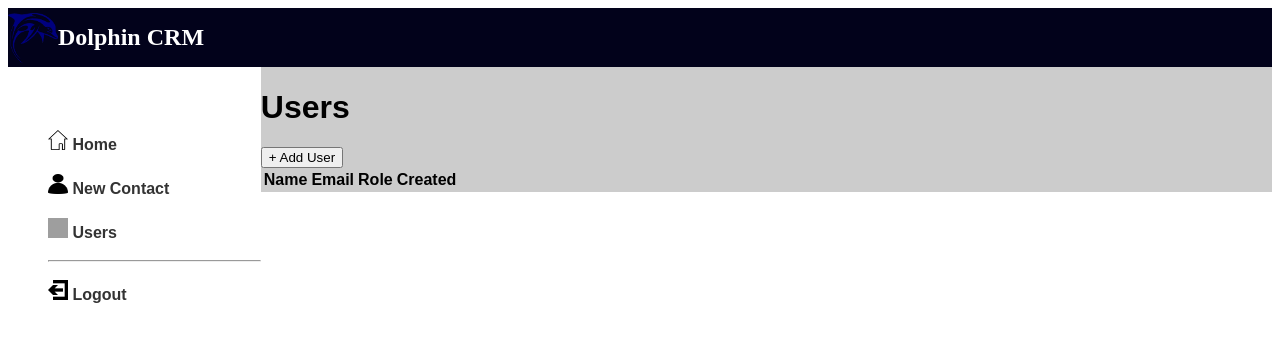
After one commit to jadaannv/info2180-project2, a PHP site: page /userList.php in a window 1280 px wide. The commit adds this page. Shown: the top 342 px of the page. Run offline with PHP 8.4, Linux system fonts and the light colour scheme; lists and menus that the app fills with data are empty; grey boxes are pictures that could not be loaded.

Commit message:
Updated Files

```diff
--- /dev/null
+++ b/aside.php
@@ -0,0 +1,32 @@
+<aside>
+  <nav>
+      <ul>
+        <li>
+          <a href="index.php">
+            <img src="home-icon.png" alt="Home Icon" width="20" height="20">
+            Home
+          </a>
+        </li>
+        <li>
+        <a href="index.php">
+          <img src="contact-icon.png" alt="Home Icon" width="20" height="20">
+          New Contact
+        </a>
+      </li>
+      <li>
+      <a href="userList.php">
+          <img src="users-icon.png" alt="Home Icon" width="20" height="20">
+          Users
+        </a>
+      </li>
+      <hr>
+      <li>
+      <a href="index.html">
+          <img src="logout-icon.png" alt="Home Icon" width="20" height="20">
+          Logout
+        </a>
+      </li>
+        <!-- Add more navigation links as needed -->
+      </ul>
+    </nav>
+</aside>
--- /dev/null
+++ b/header.php
@@ -0,0 +1,2 @@
+<img src = "dolphin.png" alt="Image of dolphin" width = "50" height ="50" />
+<h1>Dolphin CRM</h1>
--- a/styles.css
+++ b/styles.css
@@ -23,7 +23,7 @@ aside{
 
 main{
     grid-column: 2;
-    background-color: blanchedalmond;
+    background-color: #CCCCCC;
 }
 footer{
     text-align: center;
--- /dev/null
+++ b/userList.php
@@ -0,0 +1,38 @@
+<!DOCTYPE html>
+<html lang="en">
+<head>
+ <meta charset="UTF-8">
+ <meta name="viewport" content="width=device-width, initial-scale=1.0">
+ <title>List of Users</title>
+ <link rel="stylesheet" href="styles.css">
+ <link rel="stylesheet" href="list-of-users.css">
+</head>
+<body>
+    <header>
+    <?php include 'header.php';?>
+     </header>
+ <div class="container">
+ <aside>
+  <?php include 'aside.php'; ?>
+ </aside>
+ <main>
+    <div class = "users">
+    <h1>Users</h1>
+    <button id = "addUser"> + Add User</button>
+    </div>
+
+    <div>
+      <!-- Table to display data from database -->
+    <table class = user-list-table>
+      <tr id=row-headings>
+        <th> Name </th>
+        <th> Email </th>
+        <th> Role </th>
+        <th> Created </th>
+      </tr>
+    </div>
+ </main>
+
+</div>
+</body>
+</html>
```
Also changed, not shown: index.php (added, +40 -0 lines), newUser.php (added, +23 -0 lines).
